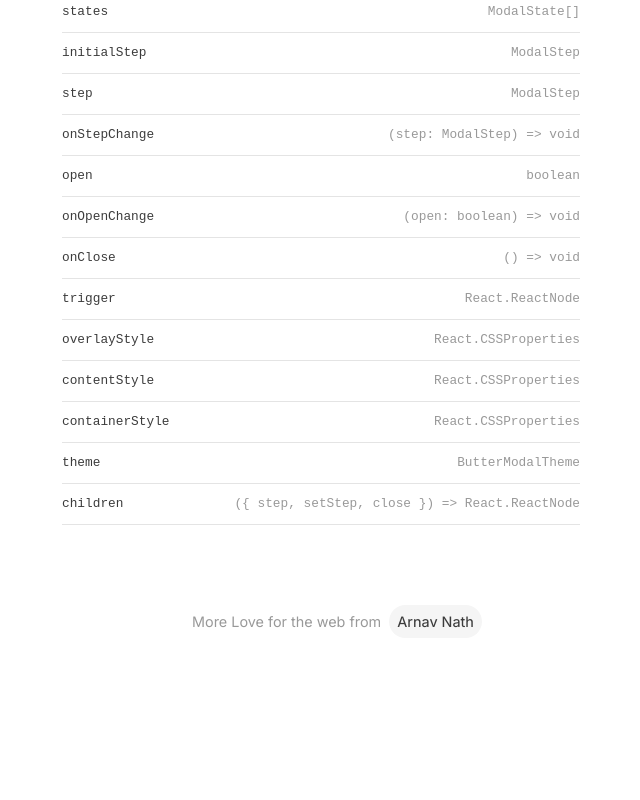
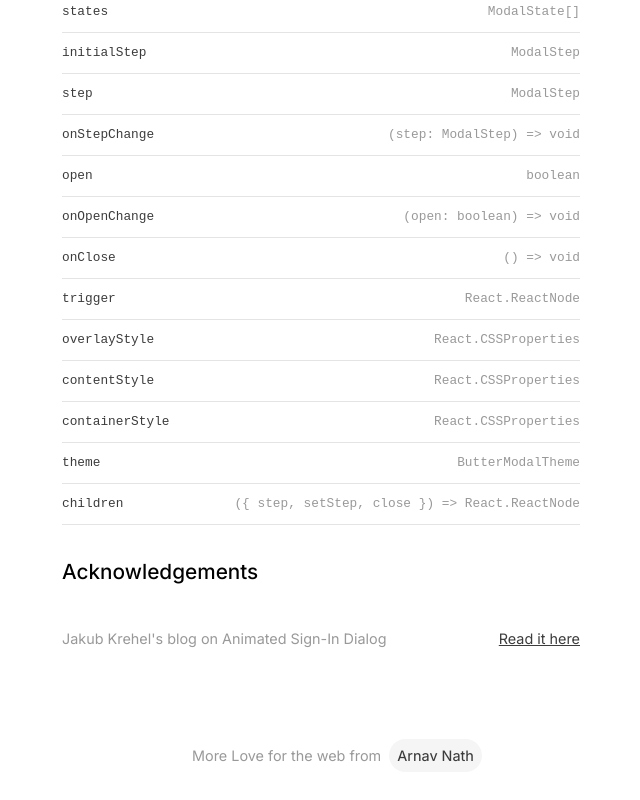
Before and after one commit to ArnavNath550/butter-modal-web, a React (Vite) app: page / in a window 1280 px wide. Shown: the part 1752-2552 px from the top of the page, without its empty margins (319-959 px from the left). Before the commit the page ends 2478 px from the top, so only its background shows below. Built offline with nearby package versions, Linux system fonts and the light colour scheme.

Commit message:
acknowledgements

```diff
--- a/src/App.tsx
+++ b/src/App.tsx
@@ -351,8 +351,18 @@ function App() {
           ))}
         </StyledPropsContainer>
       </FadeUp>
-
       <FadeUp index={11}>
+        <StyledHeading>Acknowledgements</StyledHeading>
+      </FadeUp>
+      <FadeUp index={12}>
+        <StyledAcknowledgements>
+          Jakub Krehel's blog on Animated Sign-In Dialog
+          <a href="https://jakub.kr/components/sign-in-dialog" target="_blank">
+            Read it here
+          </a>
+        </StyledAcknowledgements>
+      </FadeUp>
+      <FadeUp index={13}>
         <StyledFooter>
           More Love for the web from{" "}
           <UnstyledLink href="https://arnavshome.vercel.app">
@@ -633,3 +643,25 @@ const StyledVersionText = styled.div`
   font-size: 0.8rem;
   color: var(--info);
 `;
+
+const StyledAcknowledgements = styled.div`
+  padding-top: 12px;
+  padding-bottom: 12px;
+  font-size: 0.9rem;
+  color: var(--info);
+  display: flex;
+  flex-direction: row;
+  align-items: center;
+  justify-content: space-between;
+
+  a {
+    color: var(--text) !important;
+    text-decoration: underline;
+
+    &:active {
+      scale: 0.9;
+    }
+
+    transition: ease 0.2s all;
+  }
+`;
```
